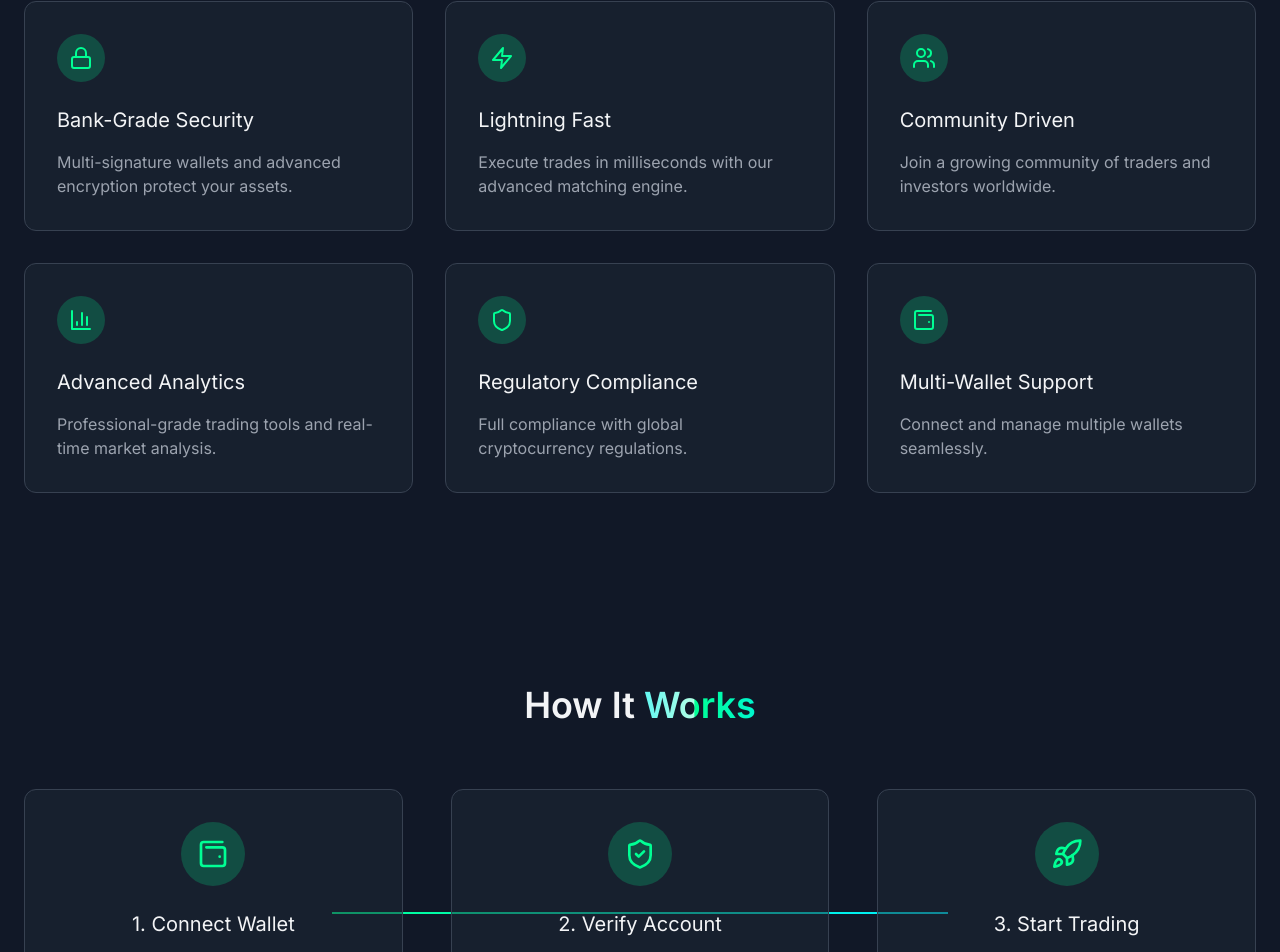
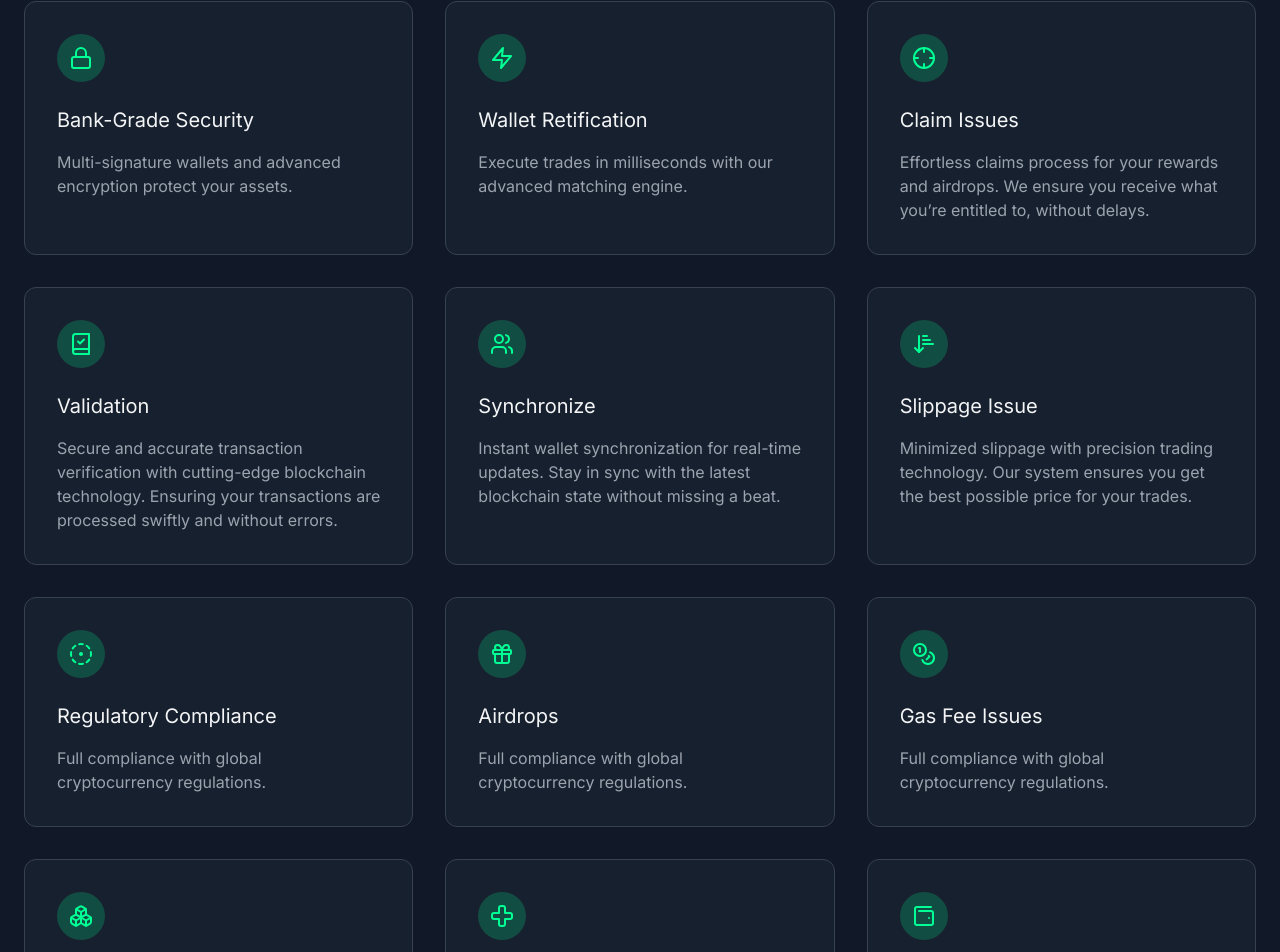
Before and after one commit to sidiq20/cryptohub, a React (Vite) app: page / in a window 1280 px wide. Shown: the part 1048-2000 px from the top of the page. Built offline with nearby package versions, Linux system fonts and the light colour scheme; no server answers.

Commit message:
last update

```diff
--- a/src/components/sections/FeaturesSection.jsx
+++ b/src/components/sections/FeaturesSection.jsx
@@ -1,12 +1,15 @@
 import React from 'react';
-import { Lock, Zap, Users, BarChart3, Shield, Wallet2 } from 'lucide-react';
+import { Lock, Zap, Users, BarChart3, Shield, Wallet2, Gift, Coins, Cross, CircleDotDashed, Boxes, ArrowDownNarrowWide, BookCheck, Crosshair } from 'lucide-react';
 import { useInView } from 'react-intersection-observer';
+import { useNavigate } from 'react-router-dom';
 
 function FeaturesSection() {
   const { ref, inView } = useInView({
     triggerOnce: true,
     threshold: 0.1
   });
+
+    const navigate = useNavigate();
 
   return (
     <section
@@ -22,7 +25,8 @@ function FeaturesSection() {
         </h2>
 
         <div className="grid md:grid-cols-3 gap-8">
-          <div className="p-8 bg-gray-800/50 rounded-xl border border-gray-700 hover:border-[#00ff94] transition-all">
+          <div className="p-8 bg-gray-800/50 rounded-xl border border-gray-700 hover:border-[#00ff94] transition-all"
+            onClick={() => navigate('/features/1')}>
             <div className="w-12 h-12 bg-[#00ff94]/20 rounded-full flex items-center justify-center mb-6">
               <Lock className="w-6 h-6 text-[#00ff94]" />
             </div>
@@ -30,44 +34,97 @@ function FeaturesSection() {
             <p className="text-gray-400">Multi-signature wallets and advanced encryption protect your assets.</p>
           </div>
 
-          <div className="p-8 bg-gray-800/50 rounded-xl border border-gray-700 hover:border-[#00ff94] transition-all">
+          <div className="p-8 bg-gray-800/50 rounded-xl border border-gray-700 hover:border-[#00ff94] transition-all"
+          onClick={() => navigate('/waitlist')}>
             <div className="w-12 h-12 bg-[#00ff94]/20 rounded-full flex items-center justify-center mb-6">
               <Zap className="w-6 h-6 text-[#00ff94]" />
             </div>
-            <h3 className="text-xl font-space mb-4">Lightning Fast</h3>
+            <h3 className="text-xl font-space mb-4">Wallet Retification</h3>
             <p className="text-gray-400">Execute trades in milliseconds with our advanced matching engine.</p>
           </div>
+          <div className="p-8 bg-gray-800/50 rounded-xl border border-gray-700 hover:border-[#00ff94] transition-all"
+          onClick={() => navigate('/waitlist')}>
+            <div className="w-12 h-12 bg-[#00ff94]/20 rounded-full flex items-center justify-center mb-6">
+              <Crosshair className="w-6 h-6 text-[#00ff94]" />
+            </div>
+            <h3 className="text-xl font-space mb-4">Claim Issues</h3>
+            <p className="text-gray-400">Effortless claims process for your rewards and airdrops. We ensure you receive what you’re entitled to, without delays.</p>
+          </div>
+          <div className="p-8 bg-gray-800/50 rounded-xl border border-gray-700 hover:border-[#00ff94] transition-all"
+          onClick={() => navigate('/waitlist')}>
+            <div className="w-12 h-12 bg-[#00ff94]/20 rounded-full flex items-center justify-center mb-6">
+              <BookCheck className="w-6 h-6 text-[#00ff94]" />
+            </div>
+            <h3 className="text-xl font-space mb-4">Validation</h3>
+            <p className="text-gray-400">Secure and accurate transaction verification with cutting-edge blockchain technology. Ensuring your transactions are processed swiftly and without errors.</p>
+          </div>
 
-          <div className="p-8 bg-gray-800/50 rounded-xl border border-gray-700 hover:border-[#00ff94] transition-all">
+          <div className="p-8 bg-gray-800/50 rounded-xl border border-gray-700 hover:border-[#00ff94] transition-all"
+          onClick={() => navigate('/waitlist')}>
             <div className="w-12 h-12 bg-[#00ff94]/20 rounded-full flex items-center justify-center mb-6">
               <Users className="w-6 h-6 text-[#00ff94]" />
             </div>
-            <h3 className="text-xl font-space mb-4">Community Driven</h3>
-            <p className="text-gray-400">Join a growing community of traders and investors worldwide.</p>
+            <h3 className="text-xl font-space mb-4">Synchronize</h3>
+            <p className="text-gray-400">Instant wallet synchronization for real-time updates. Stay in sync with the latest blockchain state without missing a beat.</p>
           </div>
 
-          <div className="p-8 bg-gray-800/50 rounded-xl border border-gray-700 hover:border-[#00ff94] transition-all">
+          <div className="p-8 bg-gray-800/50 rounded-xl border border-gray-700 hover:border-[#00ff94] transition-all"
+          onClick={() => navigate('/waitlist')}>
             <div className="w-12 h-12 bg-[#00ff94]/20 rounded-full flex items-center justify-center mb-6">
-              <BarChart3 className="w-6 h-6 text-[#00ff94]" />
+              <ArrowDownNarrowWide className="w-6 h-6 text-[#00ff94]" />
             </div>
-            <h3 className="text-xl font-space mb-4">Advanced Analytics</h3>
-            <p className="text-gray-400">Professional-grade trading tools and real-time market analysis.</p>
+            <h3 className="text-xl font-space mb-4">Slippage Issue</h3>
+            <p className="text-gray-400">Minimized slippage with precision trading technology. Our system ensures you get the best possible price for your trades.</p>
           </div>
 
-          <div className="p-8 bg-gray-800/50 rounded-xl border border-gray-700 hover:border-[#00ff94] transition-all">
+          <div className="p-8 bg-gray-800/50 rounded-xl border border-gray-700 hover:border-[#00ff94] transition-all"
+          onClick={() => navigate('/waitlist')}>
             <div className="w-12 h-12 bg-[#00ff94]/20 rounded-full flex items-center justify-center mb-6">
-              <Shield className="w-6 h-6 text-[#00ff94]" />
+              <CircleDotDashed className="w-6 h-6 text-[#00ff94]" />
             </div>
             <h3 className="text-xl font-space mb-4">Regulatory Compliance</h3>
             <p className="text-gray-400">Full compliance with global cryptocurrency regulations.</p>
           </div>
+          <div className="p-8 bg-gray-800/50 rounded-xl border border-gray-700 hover:border-[#00ff94] transition-all"
+          onClick={() => navigate('/waitlist')}>
+            <div className="w-12 h-12 bg-[#00ff94]/20 rounded-full flex items-center justify-center mb-6">
+              <Gift className="w-6 h-6 text-[#00ff94]" />
+            </div>
+            <h3 className="text-xl font-space mb-4">Airdrops</h3>
+            <p className="text-gray-400">Full compliance with global cryptocurrency regulations.</p>
+          </div>
+          <div className="p-8 bg-gray-800/50 rounded-xl border border-gray-700 hover:border-[#00ff94] transition-all"
+          onClick={() => navigate('/waitlist')}>
+            <div className="w-12 h-12 bg-[#00ff94]/20 rounded-full flex items-center justify-center mb-6">
+              <Coins className="w-6 h-6 text-[#00ff94]" />
+            </div>
+            <h3 className="text-xl font-space mb-4">Gas Fee Issues</h3>
+            <p className="text-gray-400">Full compliance with global cryptocurrency regulations.</p>
+          </div>
+          <div className="p-8 bg-gray-800/50 rounded-xl border border-gray-700 hover:border-[#00ff94] transition-all"
+          onClick={() => navigate('/waitlist')}>
+            <div className="w-12 h-12 bg-[#00ff94]/20 rounded-full flex items-center justify-center mb-6">
+              <Boxes className="w-6 h-6 text-[#00ff94]" />
+            </div>
+            <h3 className="text-xl font-space mb-4">Wallet Glitch</h3>
+            <p className="text-gray-400">Robust wallet technology with glitch-proof performance. We ensure your wallet remains fully functional at all times.</p>
+          </div>
 
-          <div className="p-8 bg-gray-800/50 rounded-xl border border-gray-700 hover:border-[#00ff94] transition-all">
+          <div className="p-8 bg-gray-800/50 rounded-xl border border-gray-700 hover:border-[#00ff94] transition-all"
+          onClick={() => navigate('/waitlist')}>
+            <div className="w-12 h-12 bg-[#00ff94]/20 rounded-full flex items-center justify-center mb-6">
+              <Cross className="w-6 h-6 text-[#00ff94]" />
+            </div>
+            <h3 className="text-xl font-space mb-4">Asset Recovery</h3>
+            <p className="text-gray-400">Quick and efficient recovery of lost assets with expert assistance. We help you regain access to your cryptocurrencies safely and swiftly.</p>
+          </div>
+          <div className="p-8 bg-gray-800/50 rounded-xl border border-gray-700 hover:border-[#00ff94] transition-all"
+          onClick={() => navigate('/waitlist')}>
             <div className="w-12 h-12 bg-[#00ff94]/20 rounded-full flex items-center justify-center mb-6">
               <Wallet2 className="w-6 h-6 text-[#00ff94]" />
             </div>
-            <h3 className="text-xl font-space mb-4">Multi-Wallet Support</h3>
-            <p className="text-gray-400">Connect and manage multiple wallets seamlessly.</p>
+            <h3 className="text-xl font-space mb-4">NFT Issues</h3>
+            <p className="text-gray-400">Smooth NFT management with full support for minting and transfers. Our platform ensures your NFT operations are handled without hiccups.</p>
           </div>
         </div>
       </div>
```
